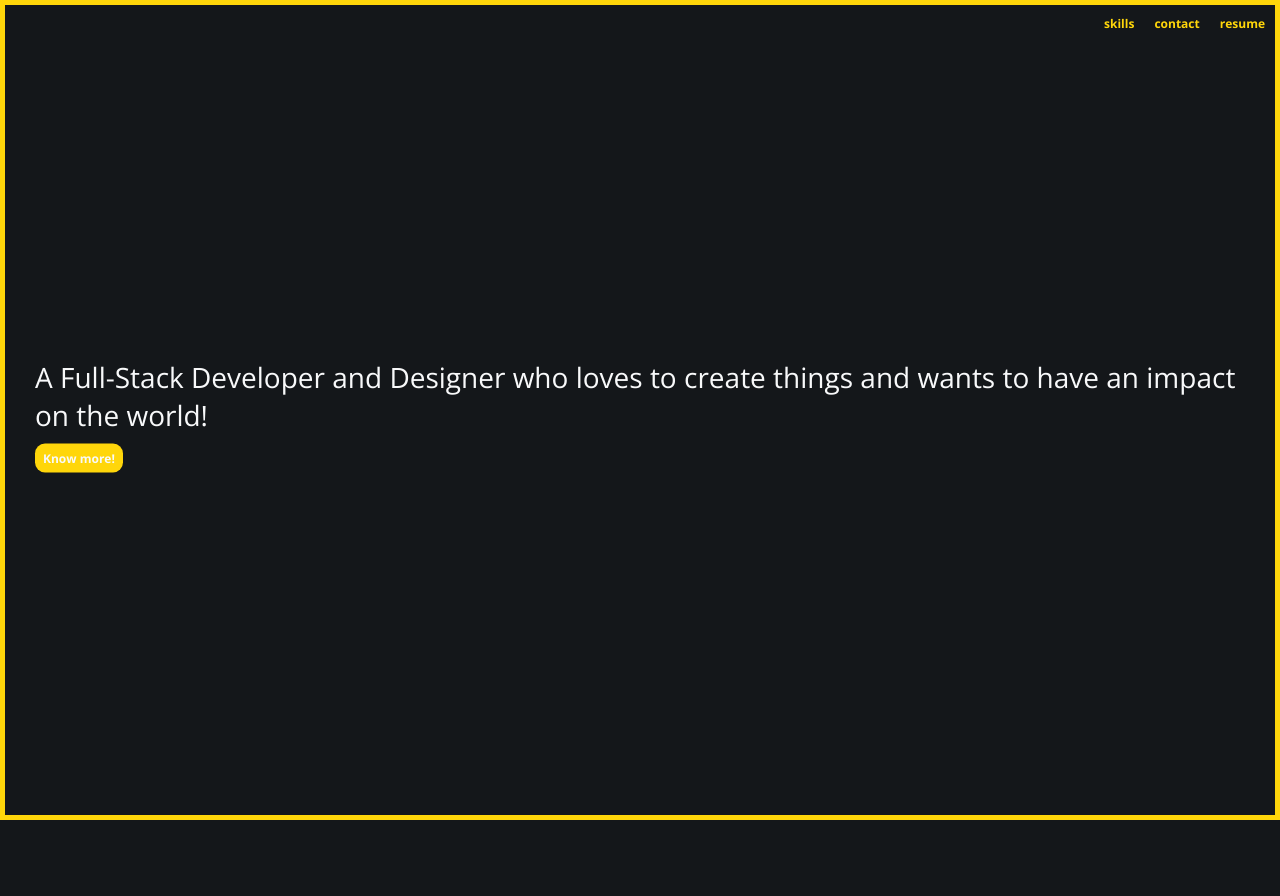
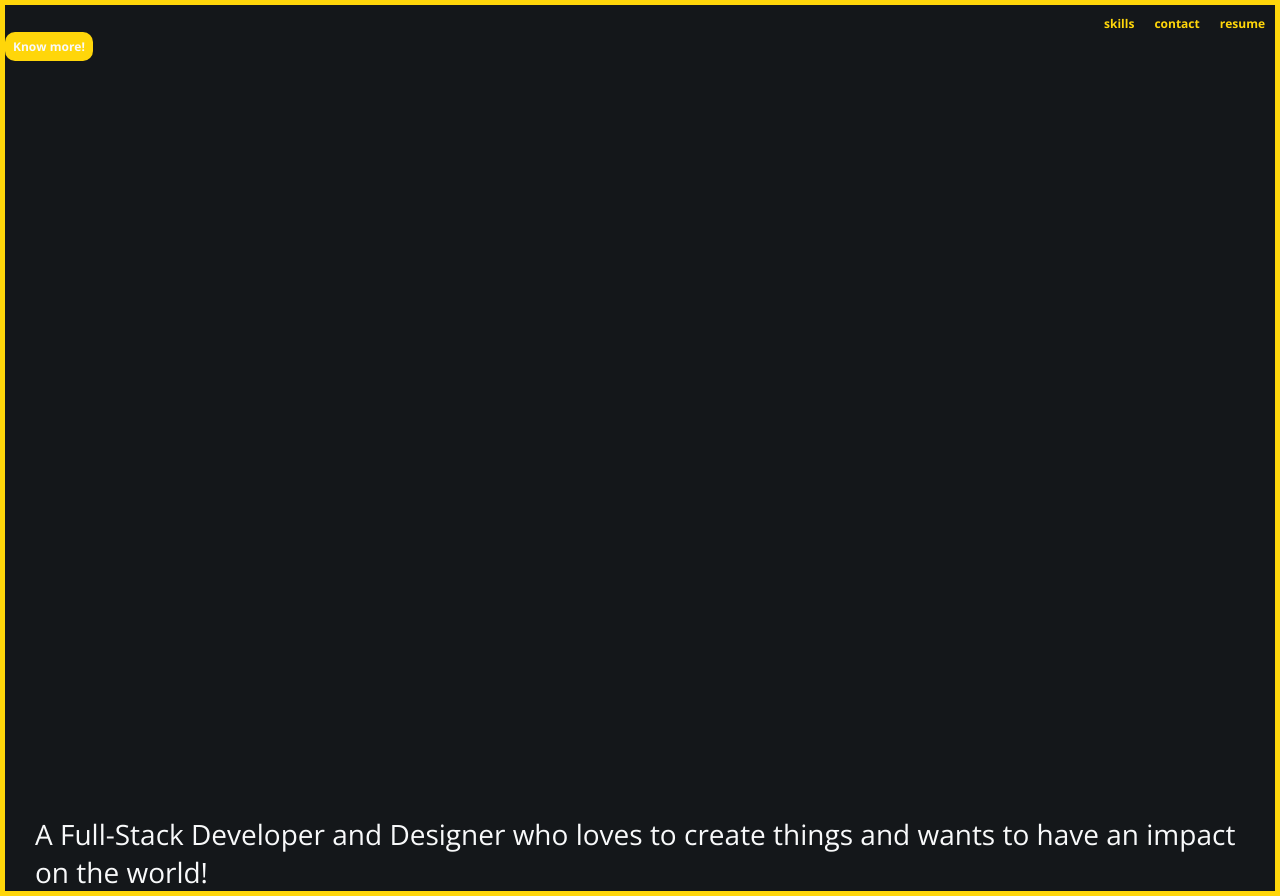
Before and after one commit to frostzt/frostzt, a Next.js app: page / in a window 1280 px wide. Before the commit the page ends 820 px from the top, so only its background shows below. Built offline with nearby package versions, Linux system fonts and the light colour scheme.

Commit message:
refactoring code to a different style

```diff
--- /dev/null
+++ b/Components/AboutMe/AboutMe.module.scss
@@ -0,0 +1,23 @@
+.container {
+  width: 100%;
+  height: 100%;
+  position: relative;
+
+  .content {
+    padding: 0 3rem 0 3rem;
+
+    .title {
+      font-size: 2.8rem;
+      font-weight: 400 !important;
+    }
+
+    .btn {
+      margin-top: 1rem;
+      transition: transform 0.3s;
+
+      &:hover {
+        transform: scale(1.03);
+      }
+    }
+  }
+}
--- /dev/null
+++ b/Components/AboutMe/AboutMe.tsx
@@ -0,0 +1,25 @@
+import cx from "classnames";
+import { motion } from "framer-motion";
+import styles from "./AboutMe.module.scss";
+import { DivButton } from "../Buttons/Buttons";
+import { contentVarient, headingVarient } from "./varients";
+
+const AboutMe: React.FC = () => {
+  return (
+    <div className={styles.container}>
+      <motion.div
+        variants={contentVarient}
+        initial="initial"
+        animate="animated"
+        className={styles.content}
+      >
+        <motion.h1 variants={headingVarient} className={cx([styles.title, "heading-primary"])}>
+          A Full-Stack Developer and Designer who loves to create things and wants to have an impact
+          on the world!
+        </motion.h1>
+      </motion.div>
+    </div>
+  );
+};
+
+export default AboutMe;
--- a/Components/Header/Header.module.scss
+++ b/Components/Header/Header.module.scss
@@ -1,28 +1,4 @@
 .container {
   width: 100%;
   height: 100vh;
-  position: relative;
-
-  .content {
-    top: 50%;
-    left: 50%;
-    width: 100%;
-    position: absolute;
-    padding: 0 3rem 0 3rem;
-    transform: translate(-50%, -50%);
-
-    .title {
-      font-size: 2.8rem;
-      font-weight: 400 !important;
-    }
-
-    .btn {
-      margin-top: 1rem;
-      transition: transform 0.3s;
-
-      &:hover {
-        transform: scale(1.03);
-      }
-    }
-  }
 }
--- a/Components/Header/Header.tsx
+++ b/Components/Header/Header.tsx
@@ -1,29 +1,13 @@
-import cx from "classnames";
-import { motion } from "framer-motion";
 import styles from "./Header.module.scss";
 import { DivButton } from "../Buttons/Buttons";
 import NavigationBar from "../NavigationBar/NavigationBar";
-import { contentVarient, headingVarient } from "./varients";
 
-const Header: React.FC = () => {
+const Header = () => {
   return (
-    <header className={styles.container}>
+    <div className={styles.container}>
       <NavigationBar />
-      <motion.div
-        variants={contentVarient}
-        initial="initial"
-        animate="animated"
-        className={styles.content}
-      >
-        <motion.h1 variants={headingVarient} className={cx([styles.title, "heading-primary"])}>
-          A Full-Stack Developer and Designer who loves to create things and wants to have an impact
-          on the world!
-        </motion.h1>
-        <motion.div variants={headingVarient}>
-          <DivButton extraClasses={[styles.btn]}>Know more!</DivButton>
-        </motion.div>
-      </motion.div>
-    </header>
+      <DivButton extraClasses={[styles.btn]}>Know more!</DivButton>
+    </div>
   );
 };
 
--- a/pages/index.tsx
+++ b/pages/index.tsx
@@ -3,6 +3,7 @@ import styles from "../styles/Home.module.scss";
 
 // Components
 import Header from "../Components/Header/Header";
+import AboutMe from "../Components/AboutMe/AboutMe";
 
 export default function Home() {
   return (
@@ -13,6 +14,7 @@ export default function Home() {
         <link rel="icon" href="/favicon.ico" />
       </Head>
       <Header />
+      <AboutMe />
     </div>
   );
 }
--- a/styles/Home.module.scss
+++ b/styles/Home.module.scss
@@ -1,5 +1,5 @@
 .container {
   width: 100%;
   height: 100%;
-  border: 0.5rem solid var(--global-border);
+  border: var(--border-thickness) solid var(--global-border);
 }
--- a/styles/globals.scss
+++ b/styles/globals.scss
@@ -3,6 +3,7 @@
   --global-border: #ffd60a;
   --primary-color: #ffd60a;
   --font-color: #f8f9fa;
+  --border-thickness: 0.5rem;
 }
 
 *,
```
Also changed, not shown: Components/AboutMe/varients.ts (renamed from Components/Header/varients.ts).
